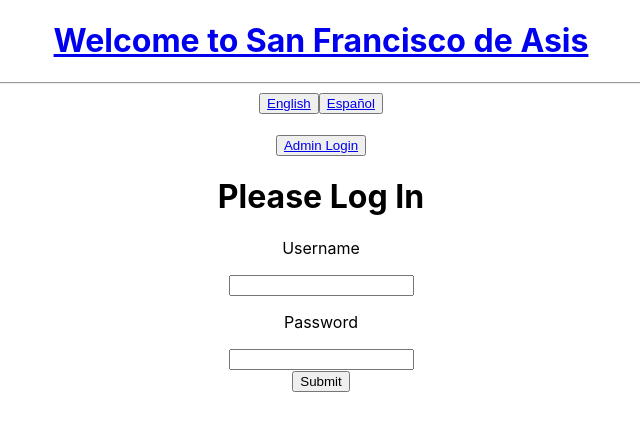
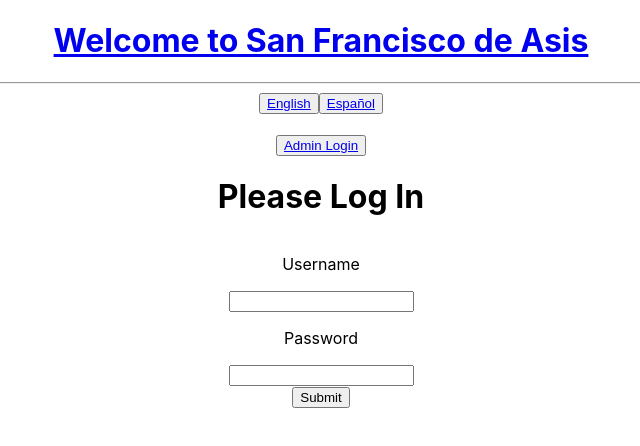
Before and after one commit to popkorn96/sfa_website, a React (Create React App) app in the folder sfa_online/: page /admin-login in a window 1280 px wide. Shown: the top 446 px of the page, without its empty margins (319-959 px from the left). Built offline with nearby package versions, Linux system fonts and the light colour scheme.

Commit message:
configuring auth

```diff
--- a/sfa_online/src/admin-components/AdminLogin.js
+++ b/sfa_online/src/admin-components/AdminLogin.js
@@ -1,4 +1,5 @@
-import React from 'react'
+import React from 'react';
+import './Login.css';
 
 export default function AdminLogin() {
     return (
--- /dev/null
+++ b/sfa_online/src/admin-components/Login.css
@@ -0,0 +1,5 @@
+.login-wrapper {
+    display: flex;
+    flex-direction: column;
+    align-items: center;
+}
--- a/sfa_online/src/components/Main.js
+++ b/sfa_online/src/components/Main.js
@@ -1,4 +1,4 @@
-import React from 'react'
+import React, { useState } from 'react'
 
 export default function Main() {
     return (
```
